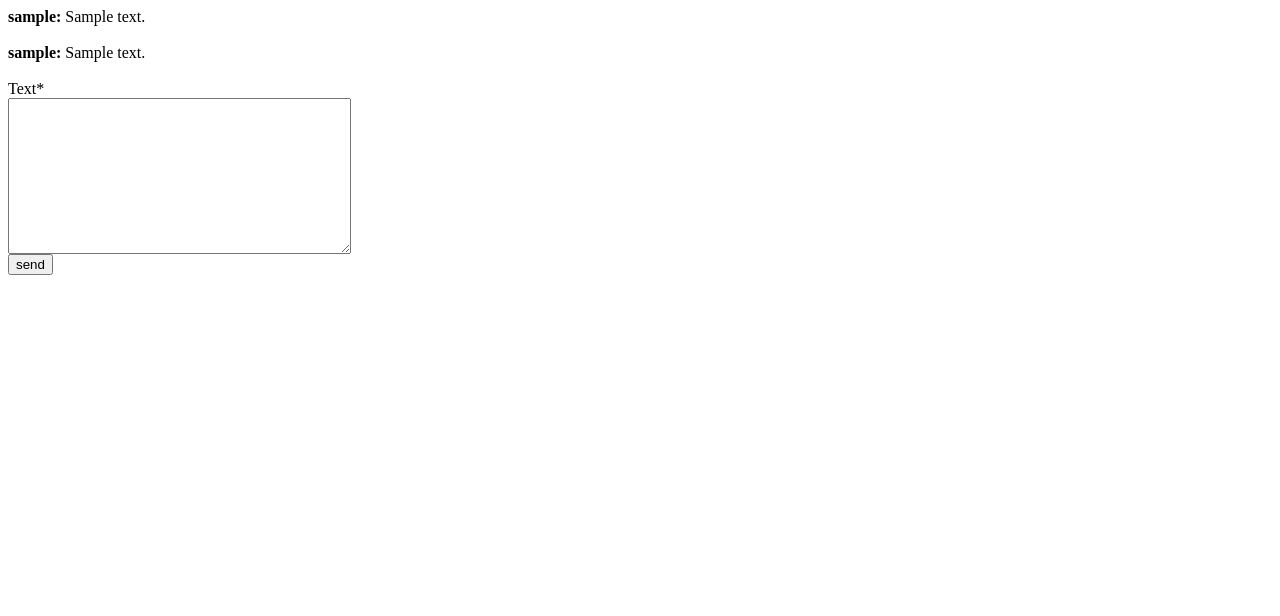
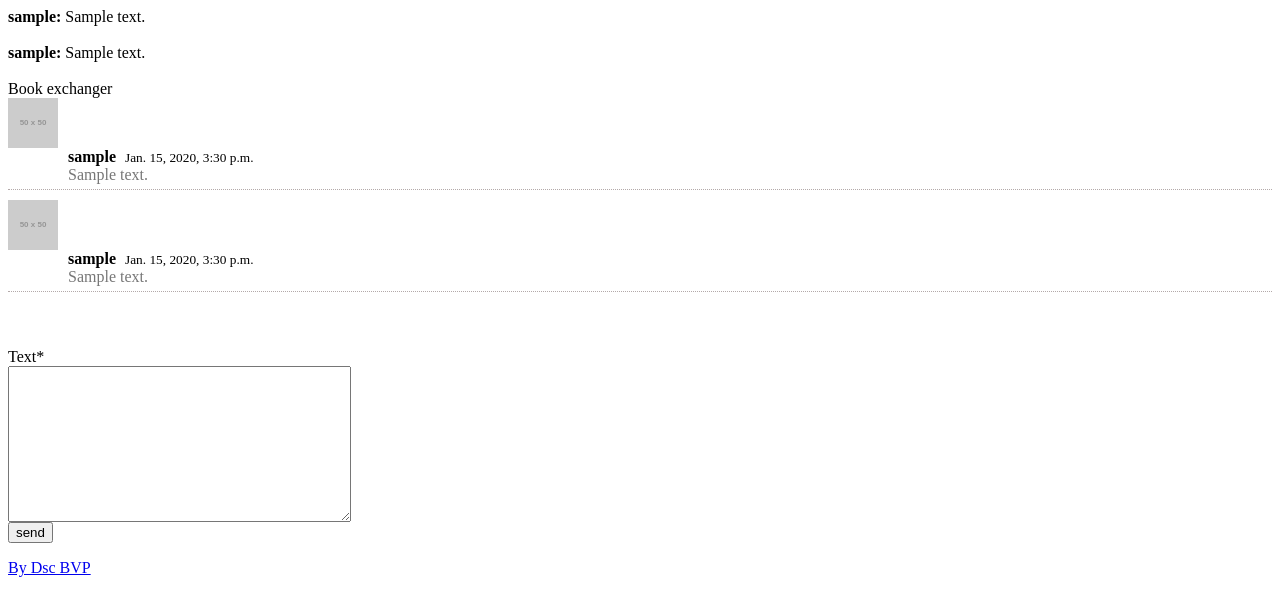
Before and after one commit to vanshbhasin157/book, a Django app: page /1/msgs/ in a window 1280 px wide. Shown: the top 616 px of the page. Run offline with Django 3.2, Linux system fonts and the light colour scheme; a user stored in the database is signed in; tables that the repository leaves empty hold one stand-in row (values such as "Sample post"); grey boxes labelled with a size stand in for pictures from a placeholder-image service; some libraries are stand-ins or nearby versions.

Commit message:
ui fixed

```diff
--- a/chatting/templates/chatting/msg_view.html
+++ b/chatting/templates/chatting/msg_view.html
@@ -12,10 +12,147 @@
 
 {% endfor %}
 
+  <script src="//netdna.bootstrapcdn.com/bootstrap/3.0.0/js/bootstrap.min.js"></script>
+  <script src="//code.jquery.com/jquery-1.11.1.min.js"></script>
+  <!------ Include the above in your HEAD tag ---------->
+  <style>
+	  .chat
+{
+    list-style: none;
+    margin: 0;
+    padding: 0;
+}
+
+.chat li
+{
+    margin-bottom: 10px;
+    padding-bottom: 5px;
+    border-bottom: 1px dotted #B3A9A9;
+}
+
+.chat li.left .chat-body
+{
+    margin-left: 60px;
+}
+
+.chat li.right .chat-body
+{
+    margin-right: 60px;
+}
+
+
+.chat li .chat-body p
+{
+    margin: 0;
+    color: #777777;
+}
+
+.panel .slidedown .glyphicon, .chat .glyphicon
+{
+    margin-right: 5px;
+}
+
+.panel-body
+{
+    overflow-y: scroll;
+    height: 250px;
+}
+
+::-webkit-scrollbar-track
+{
+    -webkit-box-shadow: inset 0 0 6px rgba(0,0,0,0.3);
+    background-color: #F5F5F5;
+}
+
+::-webkit-scrollbar
+{
+    width: 12px;
+    background-color: #F5F5F5;
+}
+
+::-webkit-scrollbar-thumb
+{
+    -webkit-box-shadow: inset 0 0 6px rgba(0,0,0,.3);
+    background-color: #555;
+}
+
+  </style>
+
+  <div class="container-fluid ">
+	  <div class="row">
+		  <div class="col-md-3"></div>
+		  <div class="col-md-6 ">
+			  <div class="panel panel-primary ">
+				  <div class="panel-heading">
+					  <span class="glyphicon glyphicon-comment"></span> Book exchanger
+
+				  </div>
+				  <div class="panel-body">
+					  <ul class="chat">
+						{% for o in conversation %}
+						{%ifequal user  o.sender  %}
+
+						  <li class="left clearfix"><span class="chat-img pull-left">
+							  <img src="http://placehold.it/50/FA6F57/fff&text=ME" alt="User Avatar" class="img-circle" />
+
+						  </span>
+							  <div class="chat-body clearfix">
+								  <div class="header">
+									  <strong class="primary-font">{{o.sender}}</strong> <small class="pull-right text-muted">
+										  <span class="glyphicon glyphicon-time"></span>{{o.timestamp}}</small>
+								  </div>
+								  <p>
+									{{o.text}}
+								  </p>
+							  </div>
+						  </li>
+						  {%else%}
+						  <li class="right clearfix"><span class="chat-img pull-right">
+							<img src="http://placehold.it/50/55C1E7/fff&text=U" alt="User Avatar" class="img-circle" />
+						  </span>
+							  <div class="chat-body clearfix">
+								  <div class="header">
+									  <small class=" text-muted"><span class="glyphicon glyphicon-time"></span>{{o.timestamp}}</small>
+									  <strong class="pull-right primary-font">{{o.sender}}</strong>
+								  </div>
+								  <p>
+									{{o.text}}
+								  </p>
+							  </div>
+						  </li>
+
+
+		{% endifequal %}
+
+		{% endfor %}
+					  </ul>
+				  </div>
+
+			  </div>
+		  </div>
+		  <div class="col-md-3"></div>
+	  </div>
+  </div>
+
+
+<div class="row">
+	<div class="col-md-3"></div>
+	<div class="col-md-6">
 <form method = "POST" action = ".">
 	{% csrf_token %}
     {{form|crispy}}
 	<input type = "submit" value = "send" class  ="btn btn-default">
 </form>
+</div>
+<div class="col-md-3"></div>
+</div>
+
+
+
+
+
+<div class="credit text-center">
+    <a href="https://dscbvppune.team" target="_blank">By Dsc BVP</a>
+  </div>
 
 {% endblock %}
```
